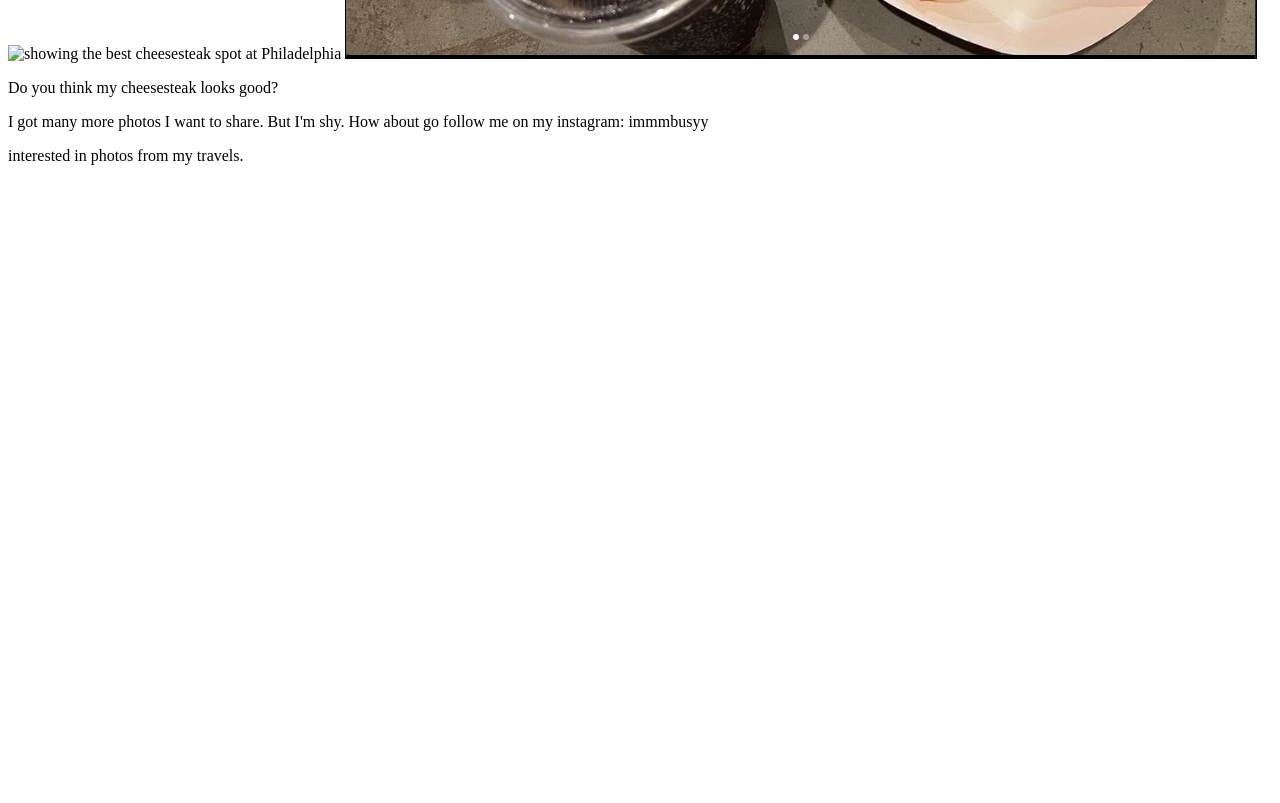
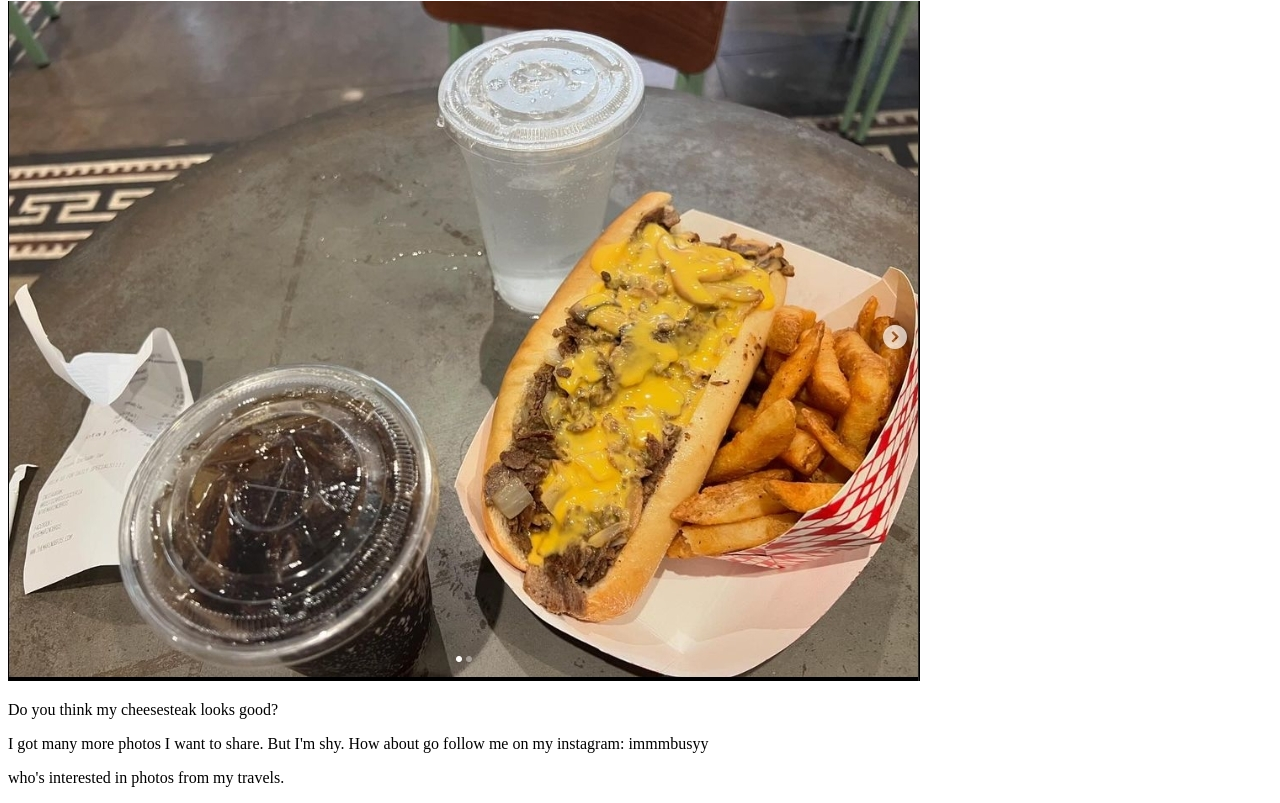
Before and after one commit to immmbusy/webdev_Project1, a plain HTML site: page index.html in a window 1280 px wide. Shown: the part 2019-2822 px from the top of the page. Before the commit the page ends 2200 px from the top, so only its background shows below. Drawn offline with Linux system fonts and the light colour scheme.

Commit message:
updating index images
changing the images link into file paths

```diff
--- a/index.html
+++ b/index.html
@@ -39,12 +39,12 @@
 		<p>Cancun</p>
 		<img src="media/cancun.jpg" alt="images showing the important momument in Cancun">
 		<p>Philadelphia</p>
-		<img src="media/philly.jpq" alt="showing the best cheesesteak spot at Philadelphia">
+		<img src="media/philly.jpg" alt="showing the best cheesesteak spot at Philadelphia">
 		<img src="media/cheesesteak.jpg" alt="juicy cheesesteak and drinks">
 		<p>Do you think my cheesesteak looks good?</p>
 
 		<p>I got many more photos I want to share. But I'm shy. How about go follow me on my instagram: immmbusyy</p>
-		<p>interested in photos from my travels.</p>
+		<p>who's interested in photos from my travels.</p>
 		</div>
 	</body>
 </html>
```
